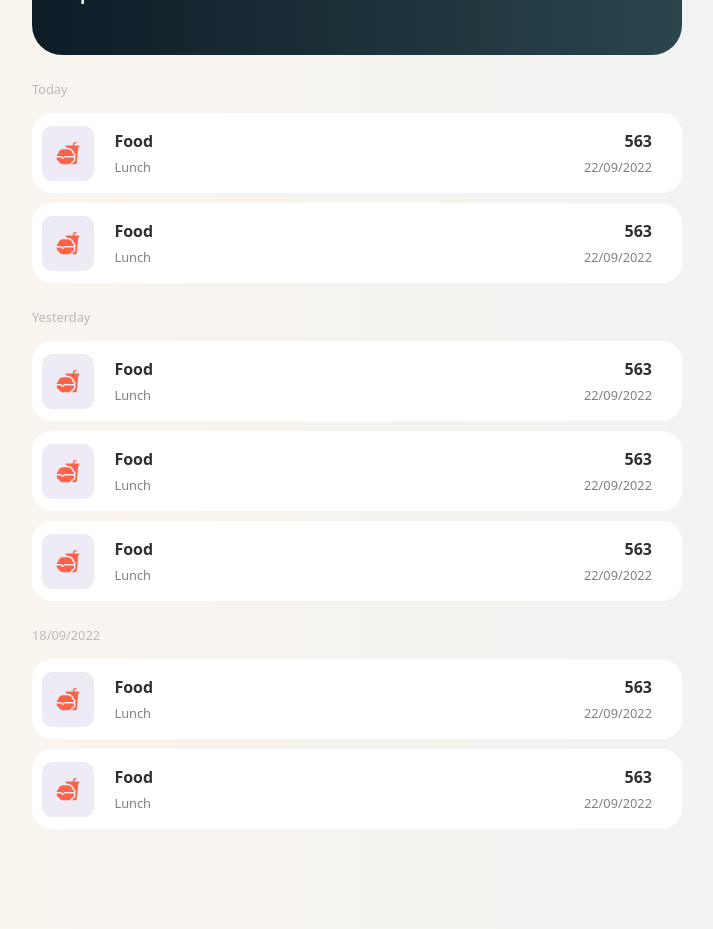
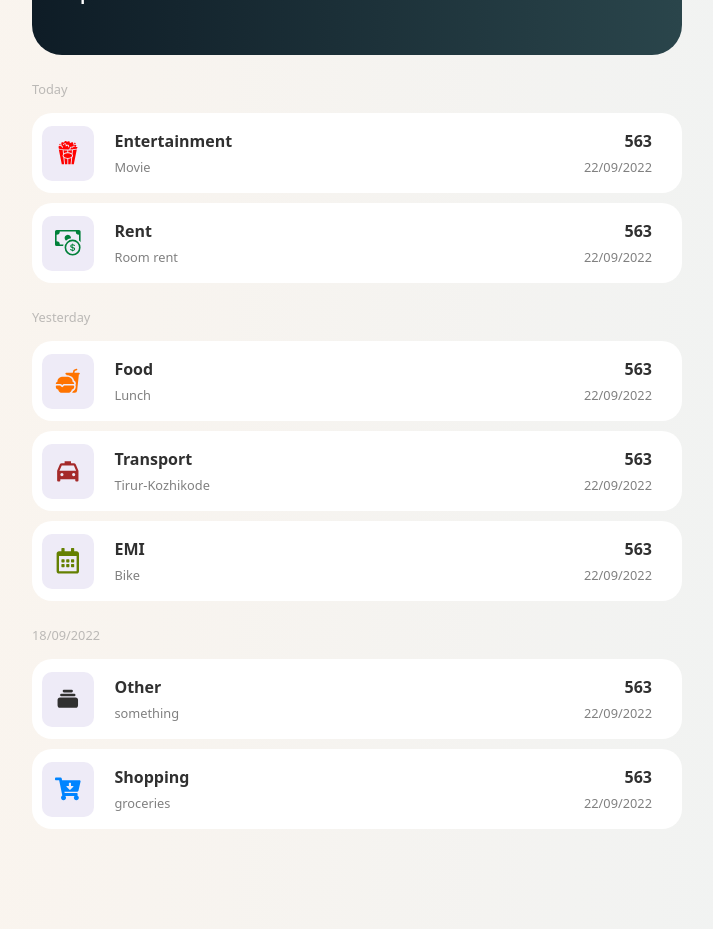
Before and after one commit to fasilkp/expense-tracker, a React (Create React App) app in the folder client/: page / in a window 1280 px wide. Shown: the part 380-1309 px from the top of the page, without its empty margins (283-996 px from the left). Built offline with nearby package versions, Linux system fonts and the light colour scheme.

Commit message:
add expense ui completed

```diff
--- a/client/src/components/AddExpense/AddExpense.css
+++ b/client/src/components/AddExpense/AddExpense.css
@@ -8,6 +8,7 @@
     position: fixed;
     left: 0px;
     top: 0px;
+    z-index: 150;
 }
 .add-container{
     width: 500px;
@@ -68,25 +69,40 @@
     color: white;
 
 }
+.add-btn button:last-child:hover{
+    background-color:   rgb(223, 223, 223);
+    color: var(--mainColor);
+
+}
+.add-btn button:first-child:hover{
+    background-color:  rgb(223, 223, 223);
+    color: var(--mainColor);
+
+}
 .category-icon{
     font-size: 1rem;
     margin-right: 10px;
 }
 .category-icon.food{
-    color: tomato;
+    color: rgb(255, 115, 0);
 }
 .category-icon.entertaintment{
     color: red;
-    font-size: .9rem;
 }
 .category-icon.rent{
-    color: green;
+    color: rgb(0, 128, 57);
 }
 .category-icon.emi{
-    color: blue;
+    color: rgb(100, 128, 1);
 }
 .category-icon.transport{
     color: brown;
+}
+.category-icon.other{
+    color: #303030;
+}
+.category-icon.shopping{
+    color: rgb(0, 132, 255);
 }
 @keyframes containerAnime {
     0%{
--- a/client/src/components/AddExpense/AddExpense.jsx
+++ b/client/src/components/AddExpense/AddExpense.jsx
@@ -1,10 +1,12 @@
 import React from "react";
 import "./AddExpense.css";
 import Select from "react-select";
-import { HiCash, HiCollection, HiHome, HiUser } from "react-icons/hi";
-import { MdEmojiTransportation } from "react-icons/md";
+import { HiCollection } from "react-icons/hi";
 import { IoFastFood } from "react-icons/io5";
-import { BsFillCollectionPlayFill } from "react-icons/bs";
+import { BsCashCoin} from "react-icons/bs";
+import { GiPopcorn } from "react-icons/gi";
+import { FaCartArrowDown,FaRegCalendarAlt } from "react-icons/fa";
+import { RiTaxiFill } from "react-icons/ri";
 
 function AddExpense({setShowAddExpense}) {
     // const customStyles = {
@@ -16,14 +18,9 @@ function AddExpense({setShowAddExpense}) {
     //   };
     const data = [
         {
-          value: "entertaintment",
-          text: 'Entertaintment',
-          icon: <BsFillCollectionPlayFill className="category-icon entertaintment"/>
-        },
-        {
           value: "rent",
           text: 'Rent',
-          icon: <HiCash className="category-icon rent"/>
+          icon: <BsCashCoin className="category-icon rent"/>
         },
         {
           value: "food",
@@ -31,20 +28,30 @@ function AddExpense({setShowAddExpense}) {
           icon: <IoFastFood className="category-icon food"/>
         },
         {
+          value: "entertaintment",
+          text: 'Entertainment',
+          icon: <GiPopcorn className="category-icon entertainment"/>
+        },
+        {
           value: "transport",
           text: 'Transport',
-          icon: <MdEmojiTransportation className="category-icon transport"/>
+          icon: <RiTaxiFill className="category-icon transport"/>
         },
         {
           value: "emi",
           text: 'EMI',
-          icon: <HiCash className="category-icon emi"/>
+          icon: <FaRegCalendarAlt className="category-icon emi"/>
+        },
+        {
+          value: "shopping",
+          text: 'Shopping',
+          icon: <FaCartArrowDown className="category-icon shopping"/>
         },
         {
           value: "other",
           text: 'Other',
           icon: <HiCollection className="category-icon other"/>
-        },
+        }
     ]
   return (
     <div className="AddExpense">
--- a/client/src/components/ListCompnent/ListCom.jsx
+++ b/client/src/components/ListCompnent/ListCom.jsx
@@ -1,6 +1,11 @@
 import React from 'react'
-import { IoFastFoodSharp } from 'react-icons/io5'
+import { GiPopcorn } from 'react-icons/gi'
+import { HiCollection } from 'react-icons/hi'
+import { IoFastFood } from 'react-icons/io5'
+import { FaCartArrowDown, FaRegCalendarAlt} from 'react-icons/fa'
+import { RiTaxiFill} from 'react-icons/ri'
 import './ListComp.css'
+import { BsCashCoin } from 'react-icons/bs'
 function ListComp() {
   return (
         <div className="list-container">
@@ -9,7 +14,34 @@ function ListComp() {
                 <caption>Today</caption>
                 <div className="list-item">
                     <div className="list-logo">
-                    <IoFastFoodSharp />
+                    <GiPopcorn className="list-category-icon entertaintment" />
+                    </div>
+                    <div className="list-desc">
+                        <b className="list-item-name">Entertainment</b>
+                        <span className="list-item-brief">Movie</span>
+                    </div>
+                    <div className="list-amount-details">
+                        <b className="list-item-amount"> 563</b>
+                        <span className="list-item-date">22/09/2022</span>
+                    </div>
+                </div>
+                <div className="list-item">
+                    <div className="list-logo">
+                    <BsCashCoin className="list-category-icon rent" />
+                    </div>
+                    <div className="list-desc">
+                        <b className="list-item-name">Rent</b>
+                        <span className="list-item-brief">Room rent</span>
+                    </div>
+                    <div className="list-amount-details">
+                        <b className="list-item-amount"> 563</b>
+                        <span className="list-item-date">22/09/2022</span>
+                    </div>
+                </div>
+                <caption>Yesterday</caption>
+                <div className="list-item">
+                    <div className="list-logo">
+                    <IoFastFood className="list-category-icon food" />
                     </div>
                     <div className="list-desc">
                         <b className="list-item-name">Food</b>
@@ -22,25 +54,11 @@ function ListComp() {
                 </div>
                 <div className="list-item">
                     <div className="list-logo">
-                    <IoFastFoodSharp />
+                    <RiTaxiFill className="list-category-icon transport" />
                     </div>
                     <div className="list-desc">
-                        <b className="list-item-name">Food</b>
-                        <span className="list-item-brief">Lunch</span>
-                    </div>
-                    <div className="list-amount-details">
-                        <b className="list-item-amount"> 563</b>
-                        <span className="list-item-date">22/09/2022</span>
-                    </div>
-                </div>
-                <caption>Yesterday</caption>
-                <div className="list-item">
-                    <div className="list-logo">
-                    <IoFastFoodSharp />
-                    </div>
-                    <div className="list-desc">
-                        <b className="list-item-name">Food</b>
-                        <span className="list-item-brief">Lunch</span>
+                        <b className="list-item-name">Transport</b>
+                        <span className="list-item-brief">Tirur-Kozhikode</span>
                     </div>
                     <div className="list-amount-details">
                         <b className="list-item-amount"> 563</b>
@@ -49,24 +67,11 @@ function ListComp() {
                 </div>
                 <div className="list-item">
                     <div className="list-logo">
-                    <IoFastFoodSharp />
+                    <FaRegCalendarAlt className="list-category-icon emi" />
                     </div>
                     <div className="list-desc">
-                        <b className="list-item-name">Food</b>
-                        <span className="list-item-brief">Lunch</span>
-                    </div>
-                    <div className="list-amount-details">
-                        <b className="list-item-amount"> 563</b>
-                        <span className="list-item-date">22/09/2022</span>
-                    </div>
-                </div>
-                <div className="list-item">
-                    <div className="list-logo">
-                    <IoFastFoodSharp />
-                    </div>
-                    <div className="list-desc">
-                        <b className="list-item-name">Food</b>
-                        <span className="list-item-brief">Lunch</span>
+                        <b className="list-item-name">EMI</b>
+                        <span className="list-item-brief">Bike</span>
                     </div>
                     <div className="list-amount-details">
                         <b className="list-item-amount"> 563</b>
@@ -76,11 +81,11 @@ function ListComp() {
                 <caption>18/09/2022</caption>
                 <div className="list-item">
                     <div className="list-logo">
-                    <IoFastFoodSharp />
+                    <HiCollection className="list-category-icon other" />
                     </div>
                     <div className="list-desc">
-                        <b className="list-item-name">Food</b>
-                        <span className="list-item-brief">Lunch</span>
+                        <b className="list-item-name">Other</b>
+                        <span className="list-item-brief">something</span>
                     </div>
                     <div className="list-amount-details">
                         <b className="list-item-amount"> 563</b>
@@ -89,11 +94,11 @@ function ListComp() {
                 </div>
                 <div className="list-item">
                     <div className="list-logo">
-                    <IoFastFoodSharp />
+                    <FaCartArrowDown className="list-category-icon shopping" />
                     </div>
                     <div className="list-desc">
-                        <b className="list-item-name">Food</b>
-                        <span className="list-item-brief">Lunch</span>
+                        <b className="list-item-name">Shopping</b>
+                        <span className="list-item-brief">groceries</span>
                     </div>
                     <div className="list-amount-details">
                         <b className="list-item-amount"> 563</b>
--- a/client/src/components/ListCompnent/ListComp.css
+++ b/client/src/components/ListCompnent/ListComp.css
@@ -56,7 +56,30 @@
     font-size: .8rem;
     color: grey;
 }
-
+.list-category-icon{
+    font-size: 1.6rem;
+}
+.list-category-icon.food{
+    color: rgb(255, 115, 0);
+}
+.list-category-icon.entertaintment{
+    color: red;
+}
+.list-category-icon.rent{
+    color: rgb(0, 128, 57);
+}
+.list-category-icon.emi{
+    color: rgb(100, 128, 1);
+}
+.list-category-icon.transport{
+    color: brown;
+}
+.list-category-icon.other{
+    color: #303030;
+}
+.list-category-icon.shopping{
+    color: rgb(0, 132, 255);
+}
 @media only screen and (max-width: 600px) {
     .SpendList{
         padding-top: 70px;
```
